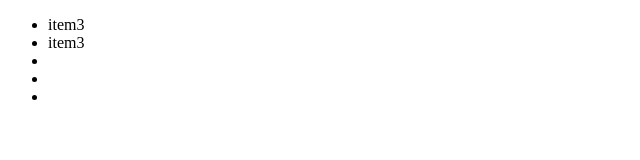
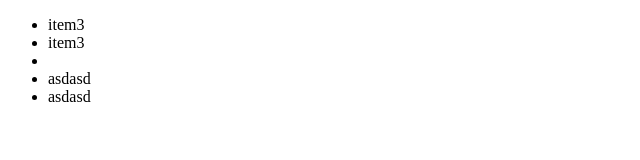
Before and after one commit to sychovSaveliy/fr_basic_2017, a plain HTML site: page index.html in a window 1280 px wide. Shown: the full height of the page, 0-640 px from the left. Drawn offline with Linux system fonts and the light colour scheme.

Commit message:
add another commit

```diff
--- a/index.html
+++ b/index.html
@@ -20,8 +20,8 @@
             <li>item3</li>
             <li>item3</li>
             <li></li>
-            <li></li>
-            <li></li>
+            <li>asdasd</li>
+            <li>asdasd</li>
         </ul>
     </div>
 </body>
```
